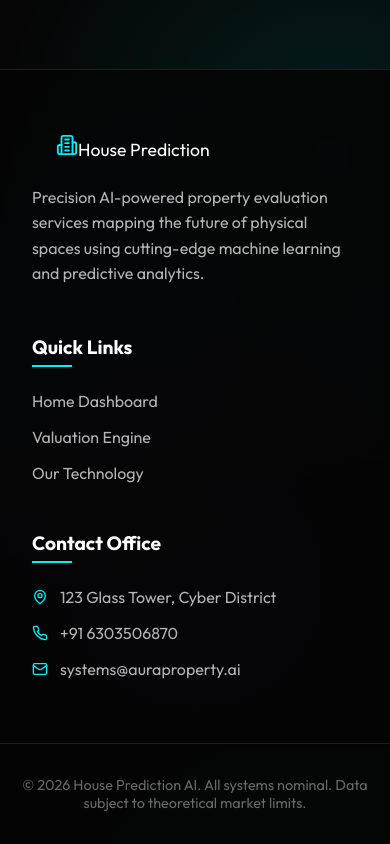
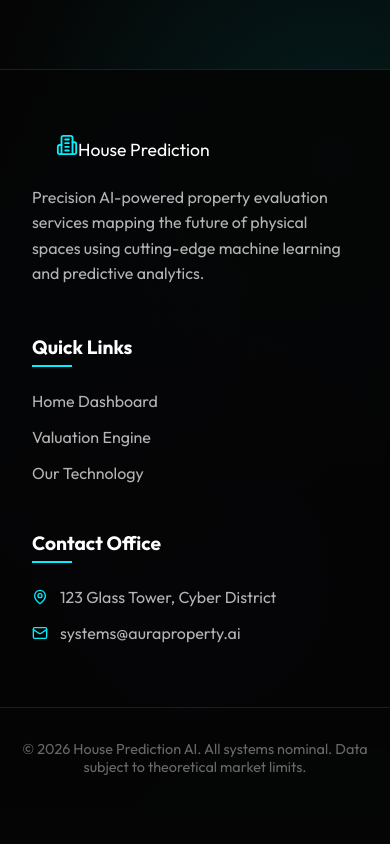
Before and after one commit to chimataraghuram/House-Prediction, a React (Vite) app: page / in a window 390 px wide. Shown: the part 4315-5159 px from the top of the page. After the commit the page ends 5123 px from the top, so only its background shows below. Built offline with nearby package versions, Linux system fonts and the light colour scheme; no server answers.

Commit message:
security: remove contact phone number from README and UI

```diff
--- a/src/App.jsx
+++ b/src/App.jsx
@@ -359,7 +359,7 @@ function App() {
                     <div className="footer-section">
                         <h4>Contact Office</h4>
                         <div className="contact-item"><MapPin size={16} /><span>123 Glass Tower, Cyber District</span></div>
-                        <div className="contact-item"><Phone size={16} /><span>+91 6303506870</span></div>
+
                         <div className="contact-item"><Mail size={16} /><span>systems@auraproperty.ai</span></div>
                     </div>
                 </div>
```
Also changed, not shown: 1 other file (tests, documents, lock files or other folders).
